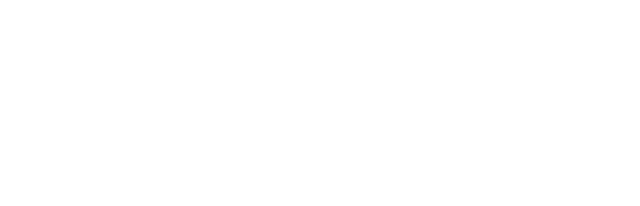
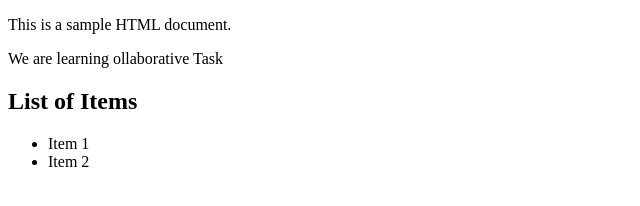
Before and after one commit to manjushreepavan/new, a plain HTML site: page index.html in a window 1280 px wide. Shown: the whole page, without its empty margins (0-640 px from the left). Drawn offline with Linux system fonts and the light colour scheme.

Commit message:
modified

```diff
--- a/index.html
+++ b/index.html
@@ -7,5 +7,13 @@
 </head>
 <body>
 
+    <p>This is a sample HTML document.</p>
+    <p> We are learning ollaborative Task</p>
+
+    <h2>List of Items</h2>
+    <ul>
+        <li>Item 1</li>
+        <li>Item 2</li>
+
 </body>
 </html>
```
